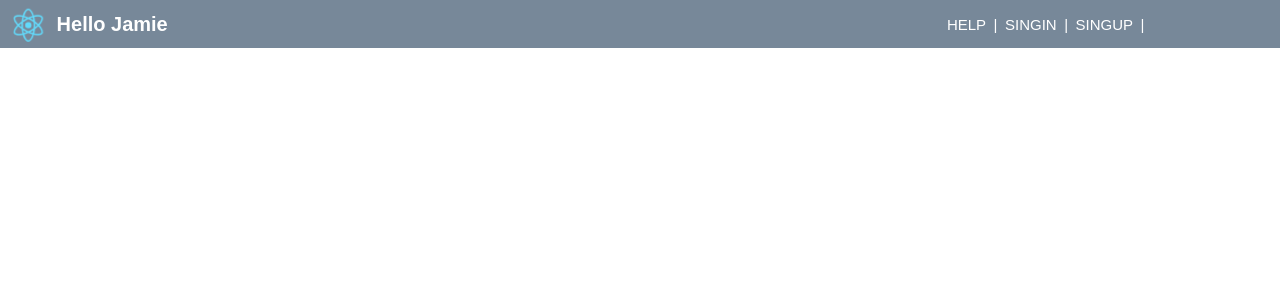
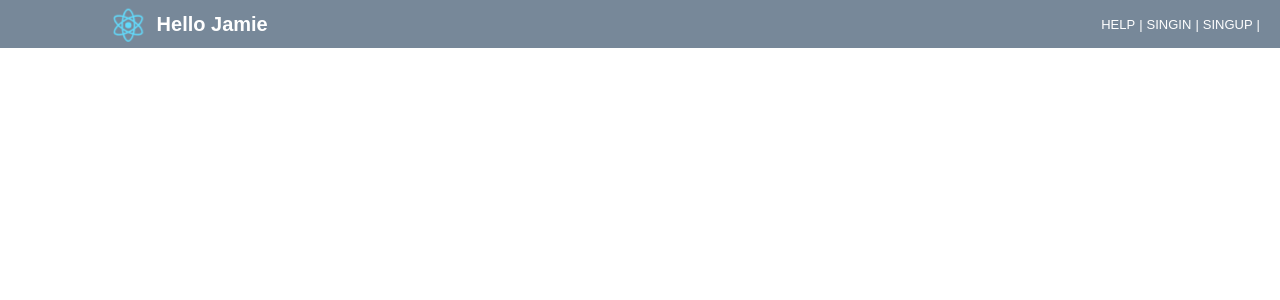
Before and after one commit to badbadgao/hellojamie, a React (Create React App) app: page / in a window 1280 px wide. Shown: the top 300 px of the page. Built offline with nearby package versions, Linux system fonts and the light colour scheme.

Commit message:
Move the style to react from css

```diff
--- a/src/App.css
+++ b/src/App.css
@@ -39,7 +39,7 @@
   width: 60%;
   text-align: right;
   display: inline-block;
-  padding-right: 20px;
+  margin-right: 20px;
 }
 
 .LinkTextContainer {
--- a/src/Banner.jsx
+++ b/src/Banner.jsx
@@ -14,12 +14,33 @@ export default class Banner extends React.Component {
   }
 
   render() {
+    const styles = {
+      bannerContainer: {
+        backgroundColor: `#789`,
+        height: `48px`,
+        width: `100%`,
+        textAlign: `left`
+      },
+      logoContainer: {
+        display: `inline-block`,
+        textAlign: `left`,
+        width: `30%`,
+        marginLeft: `100px`
+      },
+      signContainer: {
+        position: `absolute`,
+        top: 0,
+        right: `20px`,
+        lineHeight: `48px`,
+        display: `inline-block`
+      }
+    };
     return (
-      <div className="App-header">
-        <div className="App-left-banner-container">
+      <div style={styles.bannerContainer}>
+        <div style={styles.logoContainer}>
           <TitleWithLogo logo={logo} title="Hello Jamie" />
         </div>
-        <div className="App-right-banner-container">
+        <div style={styles.signContainer}>
           <LinkText onClick={this.handleClick} content="HELP" />
           <LinkText onClick={this.handleClick} content="SINGIN" />
           <LinkText onClick={this.handleClick} content="SINGUP" />
--- a/src/LinkText.jsx
+++ b/src/LinkText.jsx
@@ -7,12 +7,31 @@ export default class LinkText extends React.Component {
   }
 
   render() {
+    const styles = {
+      container: {
+        textAlign: `left`,
+        display: `inline-block`,
+        color: `white`,
+        verticalAlign: `middle`
+      },
+      content: {
+        margin: `0 4px`,
+        cursor: `pointer`,
+        verticalAlign: `middle`,
+        fontSize: `13px`
+      },
+      divide: {
+        marginBottom: `3px`,
+        fontSize: `13px`
+      }
+    };
+
     return (
-      <div className="LinkTextContainer">
-        <text onClick={this.props.onClick}>
+      <div style={styles.container}>
+        <text style={styles.content} onClick={this.props.onClick}>
           {this.props.content}
         </text>
-        <text>&ensp;|&ensp;</text>
+        <text style={styles.divide}>|</text>
       </div>
     );
   }
```
